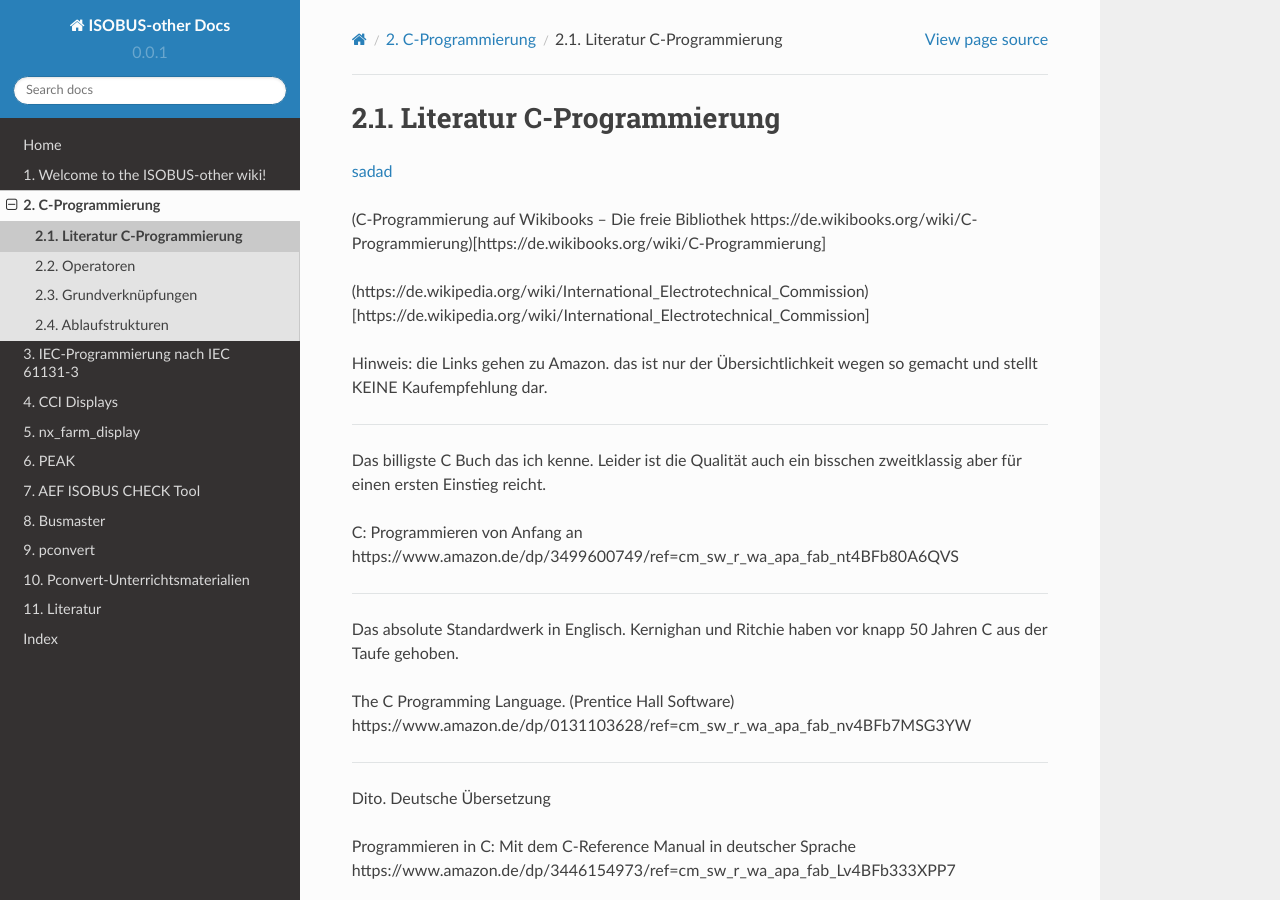
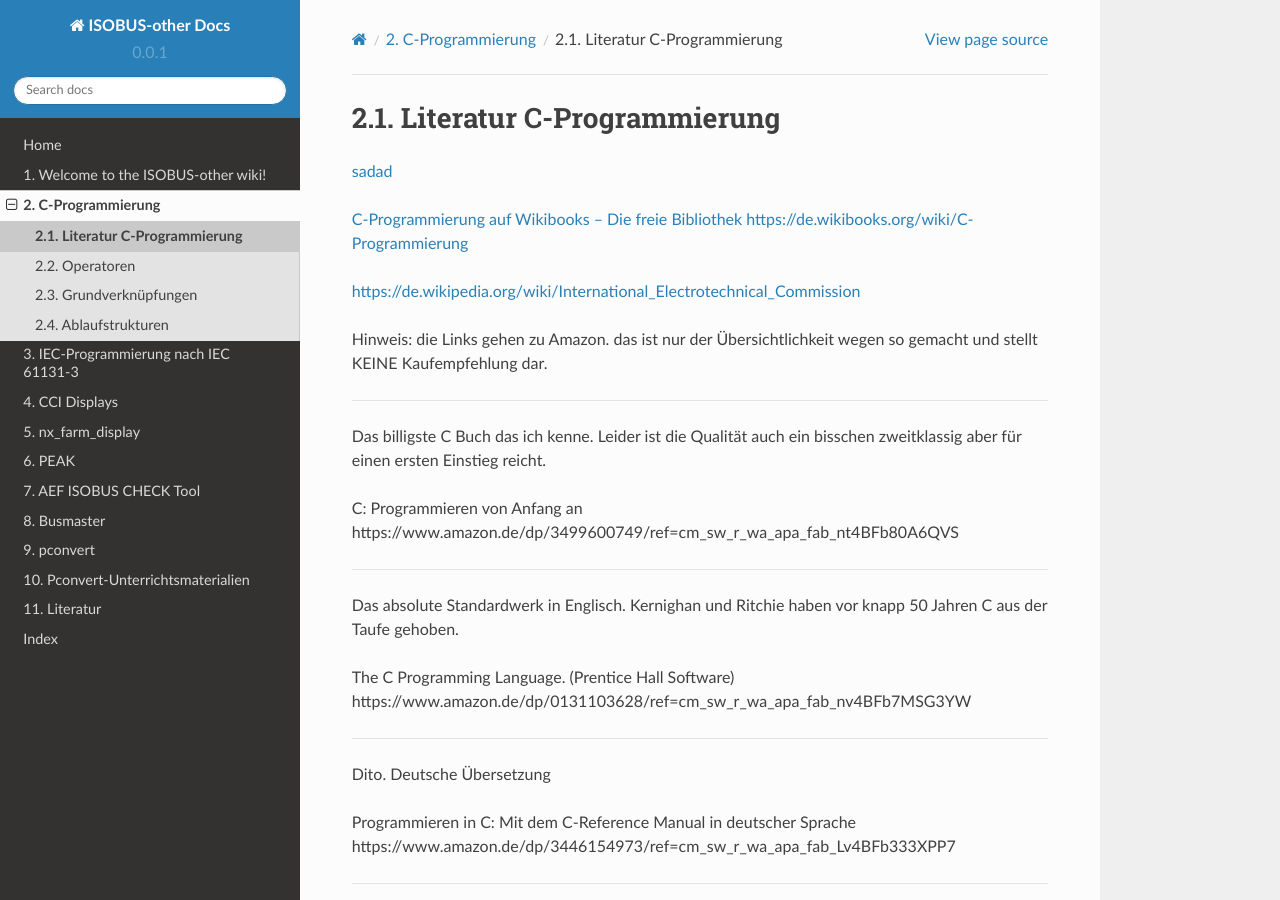
Before and after one commit to Meisterschulen-am-Ostbahnhof-Munchen/ISOBUS-other-docs, a Sphinx documentation site: the page built from docs/Literatur-C-Programmierung.md, in a window 1280 px wide and 900 px high. Built offline with Sphinx 7.4.7 and the Read the Docs theme 2.0.0, drawn with Linux system fonts in a browser that asks for light colours.

Commit message:
Update Literatur-C-Programmierung.md

```diff
--- a/docs/Literatur-C-Programmierung.md
+++ b/docs/Literatur-C-Programmierung.md
@@ -2,9 +2,9 @@
 
 [sadad](sadad)
 
-(C-Programmierung auf Wikibooks – Die freie Bibliothek https://de.wikibooks.org/wiki/C-Programmierung)[https://de.wikibooks.org/wiki/C-Programmierung]
+[C-Programmierung auf Wikibooks – Die freie Bibliothek https://de.wikibooks.org/wiki/C-Programmierung](https://de.wikibooks.org/wiki/C-Programmierung)
 
-(https://de.wikipedia.org/wiki/International_Electrotechnical_Commission)[https://de.wikipedia.org/wiki/International_Electrotechnical_Commission]
+[https://de.wikipedia.org/wiki/International_Electrotechnical_Commission](https://de.wikipedia.org/wiki/International_Electrotechnical_Commission)
 
 Hinweis: die Links gehen zu Amazon. das ist nur der Übersichtlichkeit wegen so gemacht und stellt KEINE Kaufempfehlung dar.
 
```
